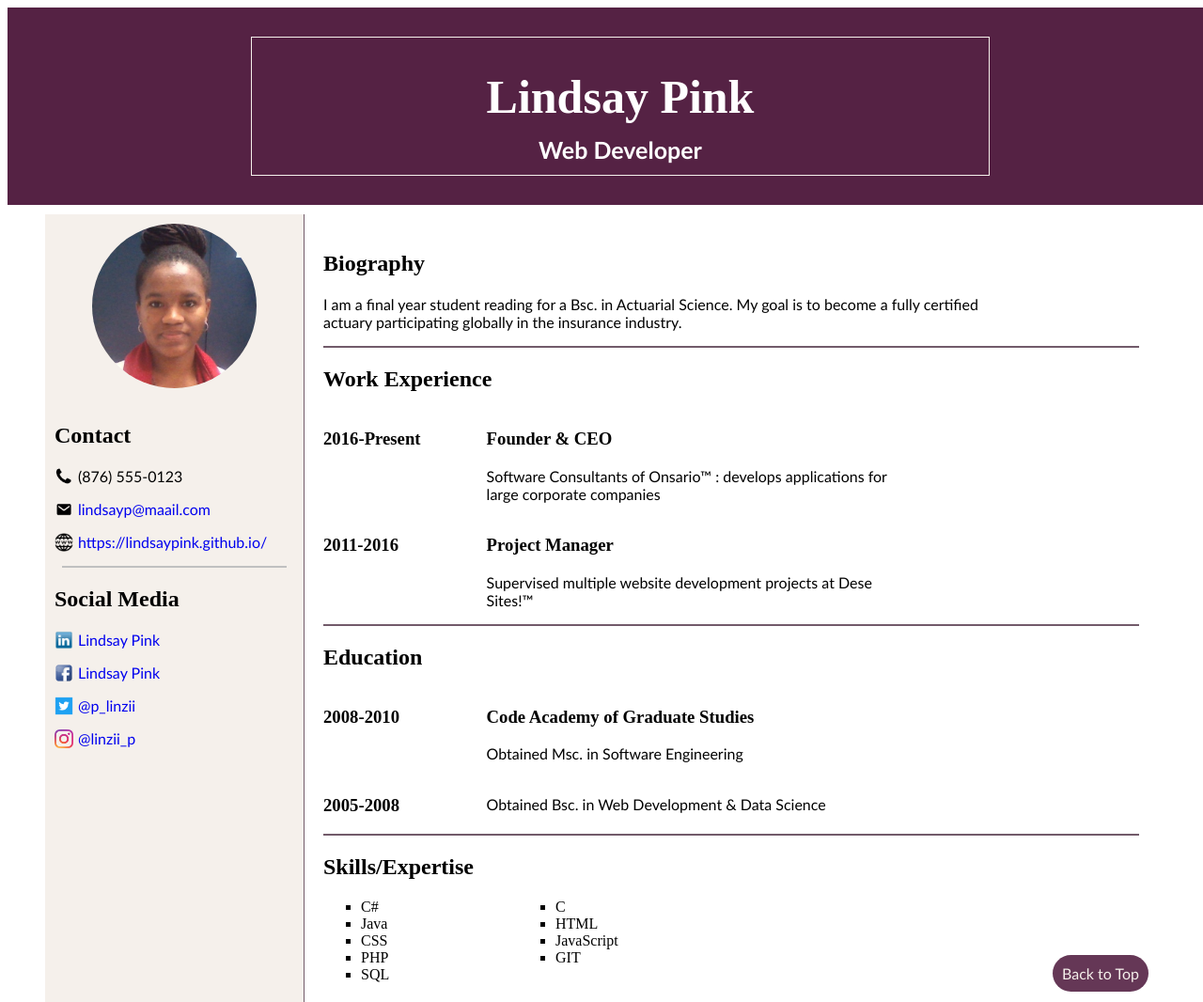
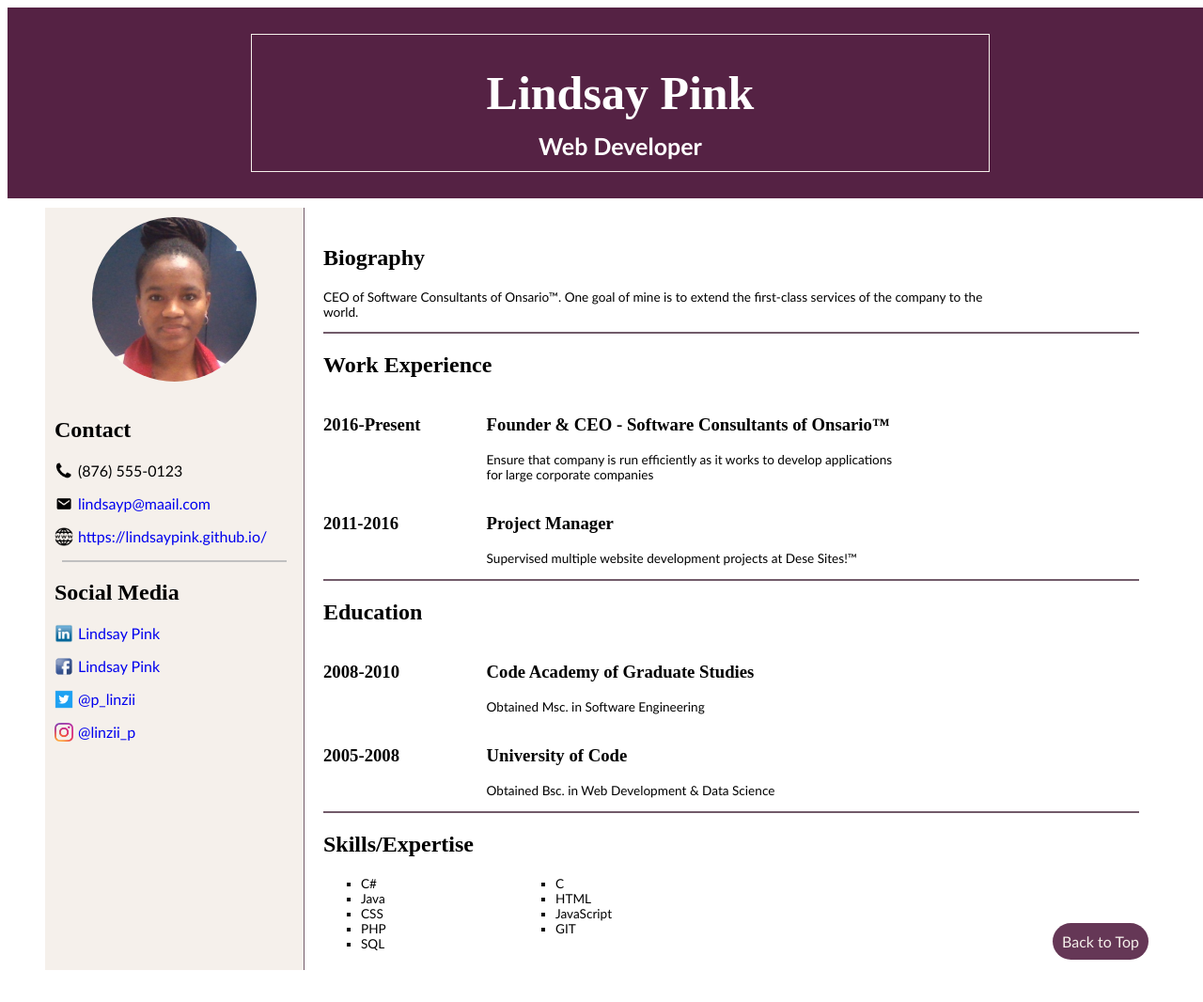
Before and after one commit to LindsayPink/LindsayPink.github.io, a plain HTML site: page index.html in a window 1280 px wide. Shown: the top 1066 px of the page at 94% size. Drawn offline with Linux system fonts and the light colour scheme.

Commit message:
finishing touches, these msgs don't do much

```diff
--- a/index.html
+++ b/index.html
@@ -39,7 +39,8 @@
 
         <div id="details"> <!--Captures details of resume-->
             <h2 class="exclude">Biography</h2>
-            <p class="exclude">I am a final year student reading for a Bsc. in Actuarial Science. My goal is to become a fully certified actuary participating globally in the insurance industry.</p>
+            <p class="exclude">CEO of Software Consultants of Onsario&trade;.
+                One goal of mine is to extend the first-class services of the company to the world.</p>
 
             <div class=delimiter></div>
 
@@ -47,8 +48,8 @@
             <div class="workXP">
                 <h3 id="fLeft">2016-Present</h3>
                 <div class="rightContainer">
-                    <h3>Founder & CEO</h3>
-                    <p>Software Consultants of Onsario&trade; : develops applications for large corporate companies</p>
+                    <h3>Founder & CEO - Software Consultants of Onsario&trade;</h3>
+                    <p>Ensure that company is run efficiently as it works to develop applications for large corporate companies</p>
                 </div>
 
                 <h3 id="fLeft">2011-2016</h3>
@@ -70,7 +71,7 @@
 
                     <h3 id="fLeft">2005-2008</h3>
                     <div class="rightContainer">
-                        <h3></h3>
+                        <h3>University of Code</h3>
                         <p>Obtained Bsc. in Web Development & Data Science</p>
                     </div>
             </div>
--- a/styles.css
+++ b/styles.css
@@ -138,10 +138,13 @@ p {
 
 li {
     list-style-type: square;
+    font-family: "Trebuchet MS", sans-serif;
+    font-size: 85%;
 }
 
 #details p {
     width: 85%;
+    font-size: 85%;
 }
 
 /* Other Styles */
```
